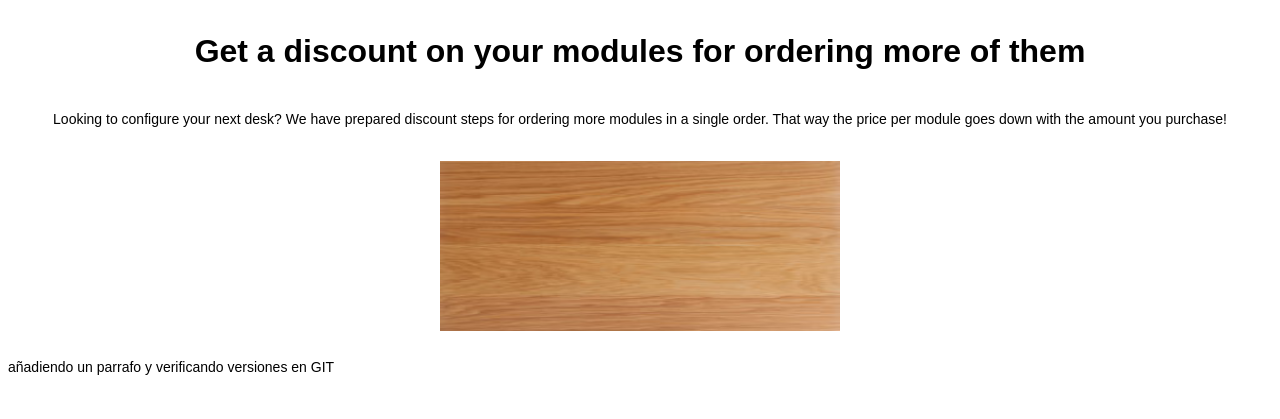
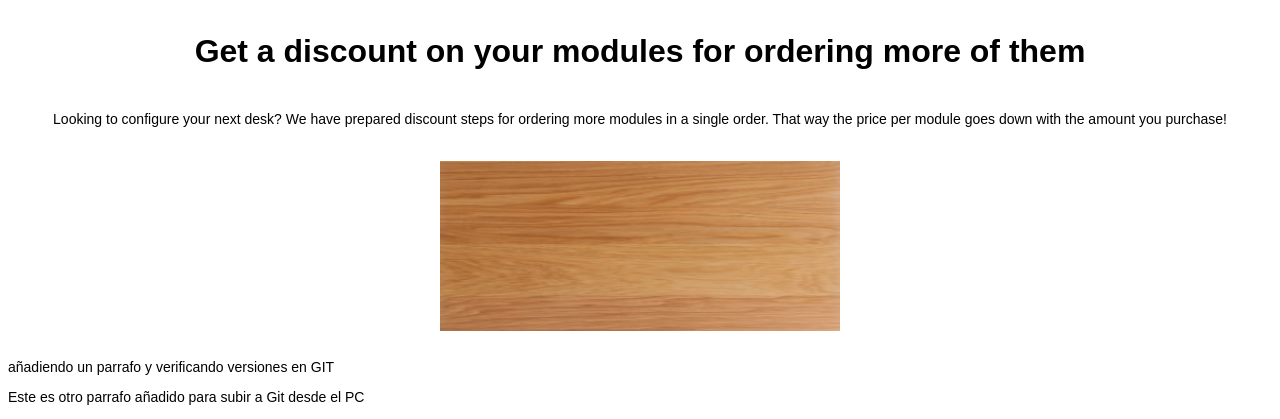
Before and after one commit to danielpaloma/Testing-git, a plain HTML site: page index.html in a window 1280 px wide. Shown: the part 2131-2550 px from the top of the page. Before the commit the page ends 2520 px from the top, so only its background shows below. Drawn offline with Linux system fonts and the light colour scheme; files whose address does not match are found by name.

Commit message:
se ha añadido un parrafo al final de index.html

```diff
--- a/index.html
+++ b/index.html
@@ -135,6 +135,7 @@
 <!-- PROBANDO GIT-->
 <div>
 	<p>añadiendo un parrafo y verificando versiones en GIT</p>
+	<p>Este es otro parrafo añadido para subir a Git desde el PC</p>
 </div>
 
 </body>
```
